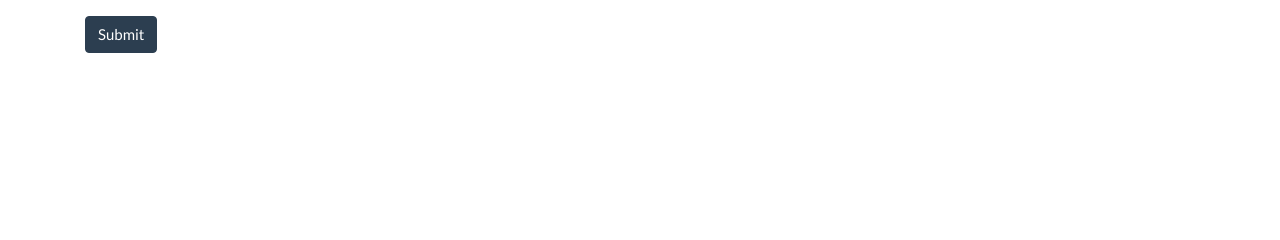
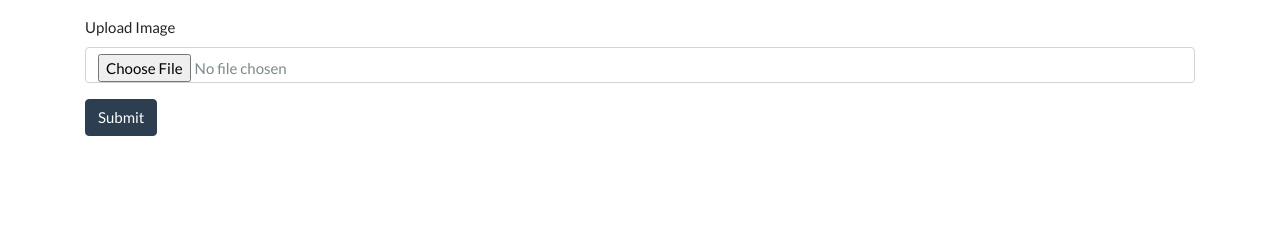
Before and after one commit to FatlumGjinofci/codeigniter-blog, a CodeIgniter app: page /database/index.php/posts/create in a window 1280 px wide. Shown: the part 382-622 px from the top of the page. Run offline with CodeIgniter, Linux system fonts and the light colour scheme; data that the repository does not hold is empty; some libraries are stand-ins or nearby versions.

Commit message:
added image upload for posts

```diff
--- a/application/config/config.php
+++ b/application/config/config.php
@@ -23,7 +23,7 @@ defined('BASEPATH') OR exit('No direct script access allowed');
 | a PHP script and you can easily do that on your own.
 |
 */
-$config['base_url'] = 'http://project.test/';
+$config['base_url'] = 'http://blog.test/';
 
 /*
 |--------------------------------------------------------------------------
--- a/application/controllers/Posts.php
+++ b/application/controllers/Posts.php
@@ -47,7 +47,27 @@
             }
             else
             {
-                $this->post_model->create_post();
+                // Upload Image
+                $config['upload_path'] = './assets/images/posts';
+                $config['allowed_types'] = 'gif|jpg|png';
+                $config['max_size'] = '2048';
+                // $config['max_width'] = '500';
+                // $config['max_height'] = '500';
+
+                $this->load->library('upload', $config);
+
+                if(!$this->upload->do_upload())
+                {
+                    $errors = array('error', $this->upload->display_errors());
+                    $post_image = 'noimage.jpg';
+                }
+                else
+                {
+                    $data = array('upload_data', $this->upload->data());
+                    $post_image = $_FILES['userfile']['name'];
+                }
+
+                $this->post_model->create_post($post_image);
                 redirect('posts');
             }
         }
--- a/application/models/Post_model.php
+++ b/application/models/Post_model.php
@@ -20,7 +20,7 @@
             return $query->row_array();
         }
 
-        public function create_post()
+        public function create_post($post_image)
         {
             $slug = url_title($this->input->post('title'));
 
@@ -31,7 +31,8 @@
                 'title' => $this->input->post('title'),
                 'slug' => $slug,
                 'body' => $this->input->post('body'),
-                'category_id' => $this->input->post('category_id')
+                'category_id' => $this->input->post('category_id'),
+                'post_image' => $post_image
             );
 
             return $this->db->insert('posts', $data);
--- a/application/views/posts/create.php
+++ b/application/views/posts/create.php
@@ -2,7 +2,7 @@
 
 <?php echo validation_errors(); ?>
 
-<?php echo form_open('posts/create') ?>
+<?php echo form_open_multipart('posts/create') ?>
   <div class="mb-3">
     <label class="form-label">Title</label>
     <input type="text" class="form-control" name="title" placeholder="Add Title">
@@ -23,5 +23,9 @@
       <?php endforeach; ?>
     </select>
   </div>
+  <div class="mb-3">
+    <label class="form-label">Upload Image</label>
+    <input type="file" class="form-control" name="userfile" size="20">
+  </div>
   <button type="submit" class="btn btn-primary">Submit</button>
 </form>
--- a/application/views/posts/view.php
+++ b/application/views/posts/view.php
@@ -3,6 +3,7 @@
     <small class="post-date">
         Posted on: <?php echo $post['created_at'] ?>
     </small>
+    <img class="img-thumbnail" src="<?php echo site_url(); ?>/assets/images/posts/<?php echo $post['post_image']; ?>" alt="Post Image">
     <p>
         <?php echo $post['body'] ?>
     </p>
```
Also changed, not shown: application/views/posts/index.php (+12 -1 lines), assets/images/posts/laravel-logo.png (added), assets/images/posts/laravel.png (added), assets/images/posts/noimage.jpg (added).
